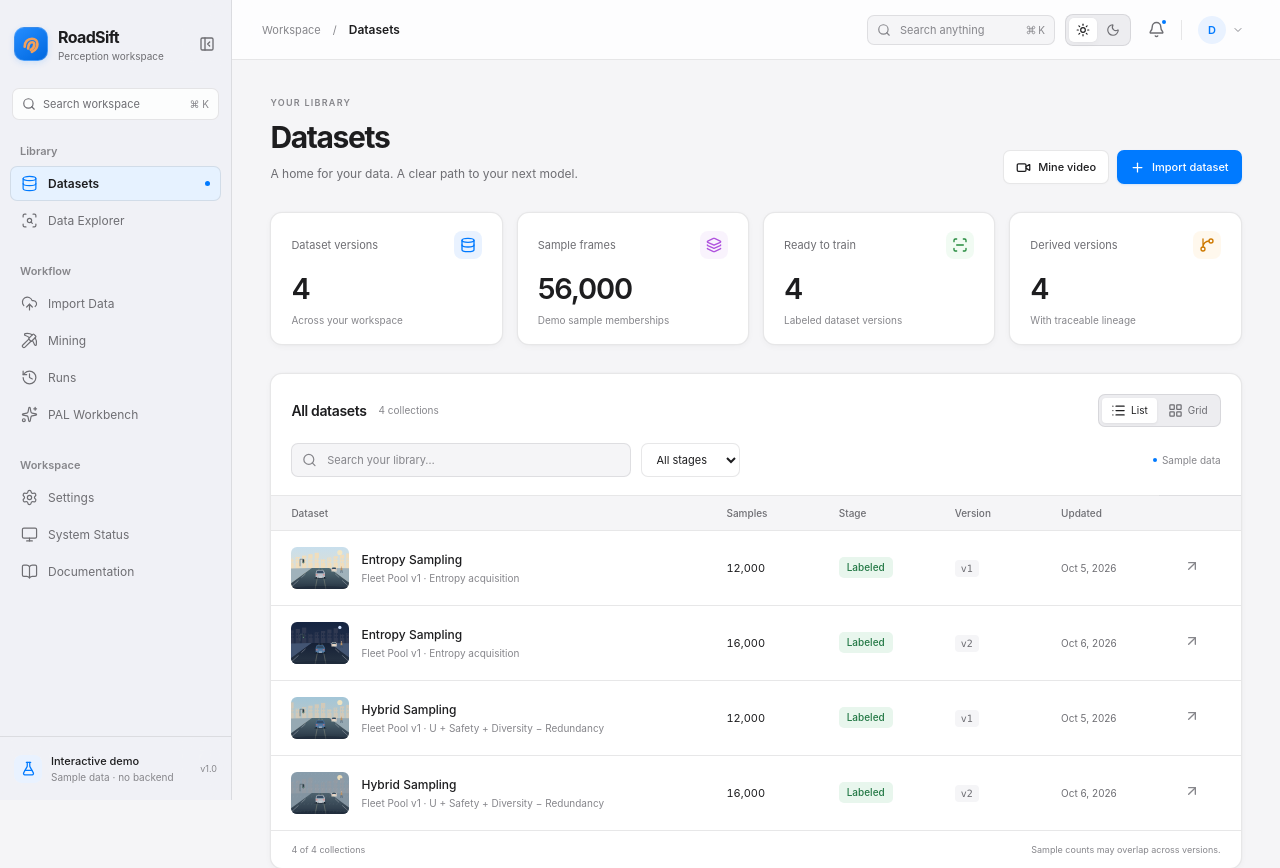
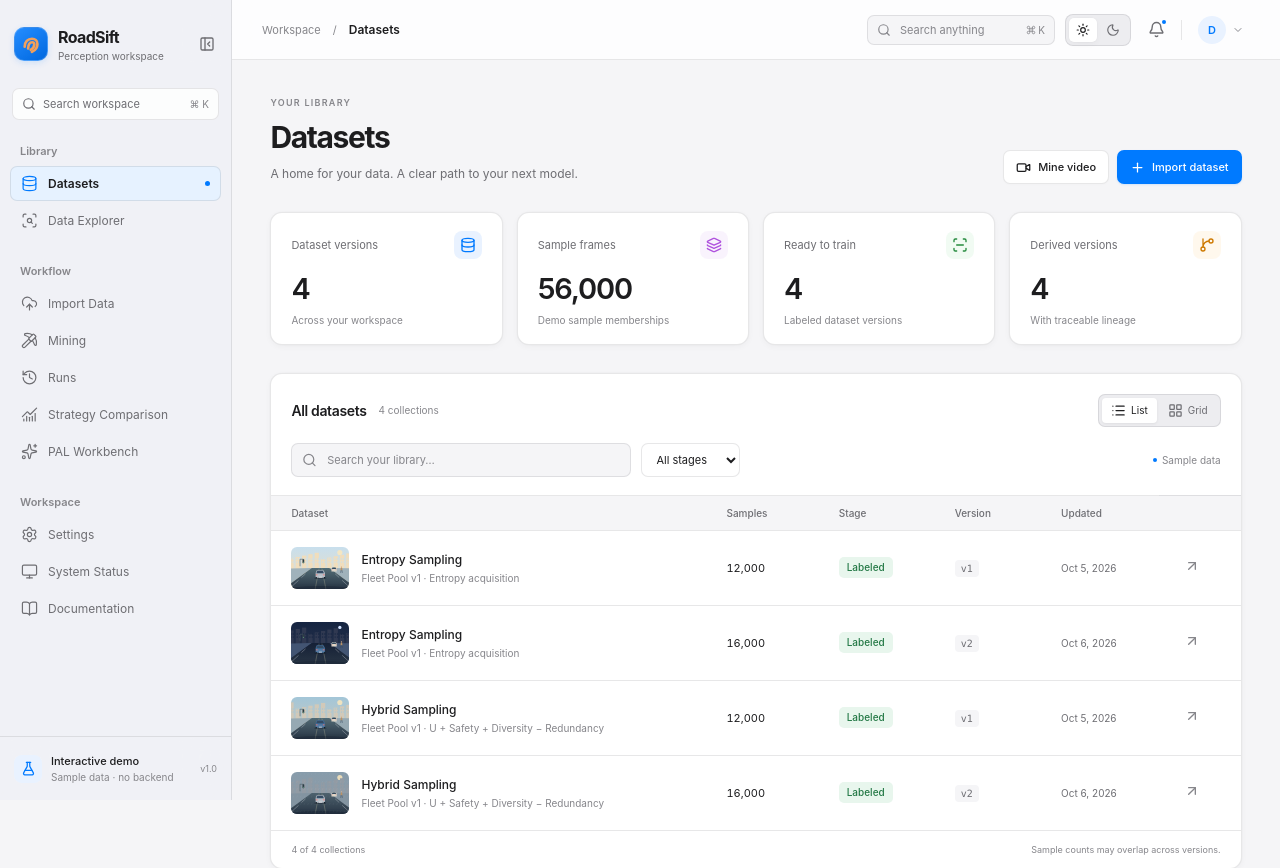
Before and after one commit to tom-e666/roadsift-mock-ui, a React (Vite) app: page / in a window 1280 px wide. Shown: the top 868 px of the page. Built offline with nearby package versions, Linux system fonts and the light colour scheme.

Commit message:
feat: add active-learning strategy comparison navigation

```diff
--- a/src/data.js
+++ b/src/data.js
@@ -1,8 +1,8 @@
-import { BookOpen, Database, ScanSearch, UploadCloud, Pickaxe, History, Sparkles, Settings, Monitor } from 'lucide-react';
+import { BookOpen, Database, ScanSearch, UploadCloud, Pickaxe, History, ChartNoAxesCombined, Sparkles, Settings, Monitor } from 'lucide-react';
 
 export const groups = [
   ['Library', [['datasets', 'Datasets', Database], ['data-explorer', 'Data Explorer', ScanSearch]]],
-  ['Workflow', [['import', 'Import Data', UploadCloud], ['mining', 'Mining', Pickaxe], ['history', 'Runs', History], ['pal', 'PAL Workbench', Sparkles]]],
+  ['Workflow', [['import', 'Import Data', UploadCloud], ['mining', 'Mining', Pickaxe], ['history', 'Runs', History], ['comparison', 'Strategy Comparison', ChartNoAxesCombined], ['pal', 'PAL Workbench', Sparkles]]],
   ['Workspace', [['settings', 'Settings', Settings], ['system', 'System Status', Monitor], ['documentation', 'Documentation', BookOpen]]],
 ];
 export const allPages = groups.flatMap(([, items]) => items);
```
